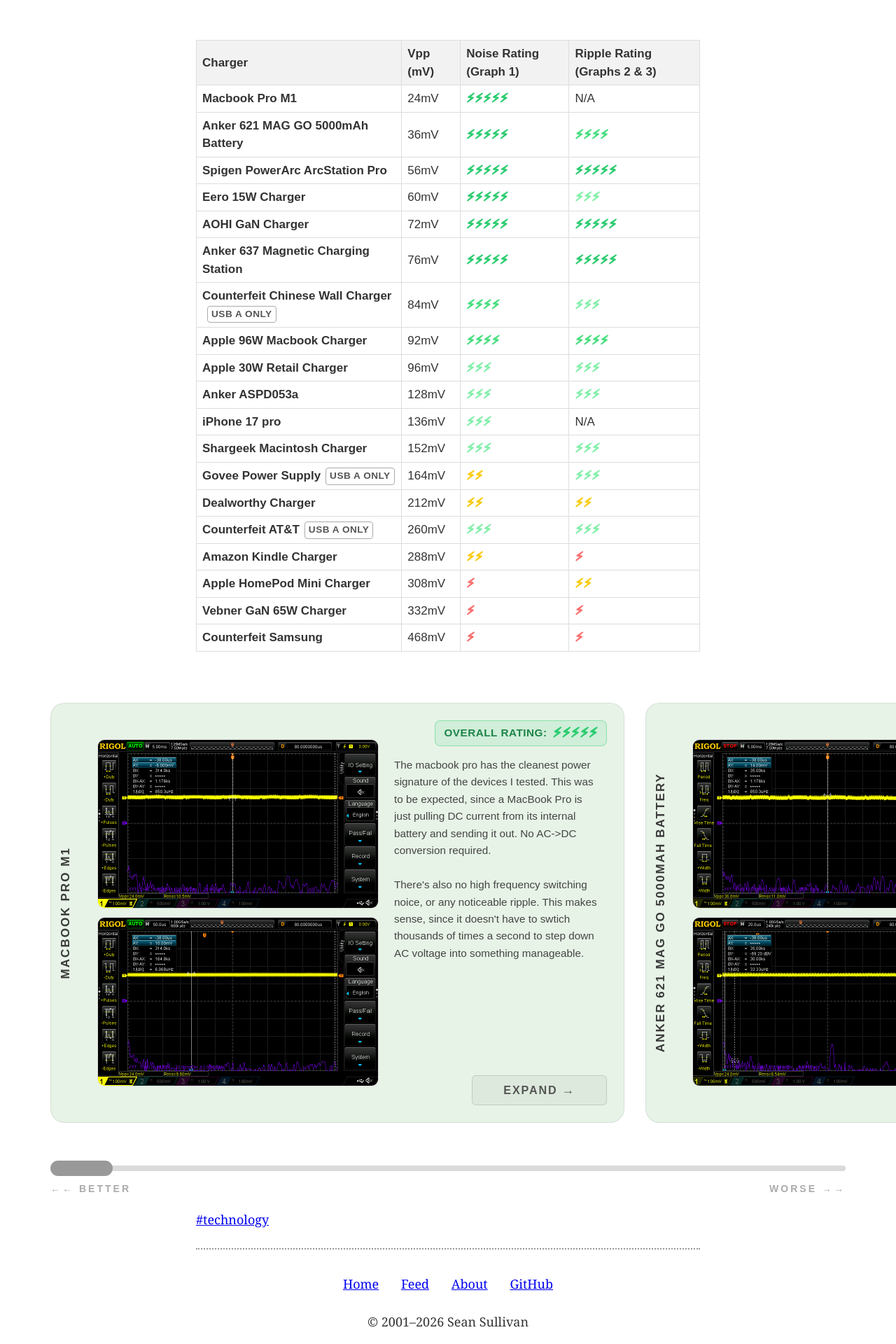
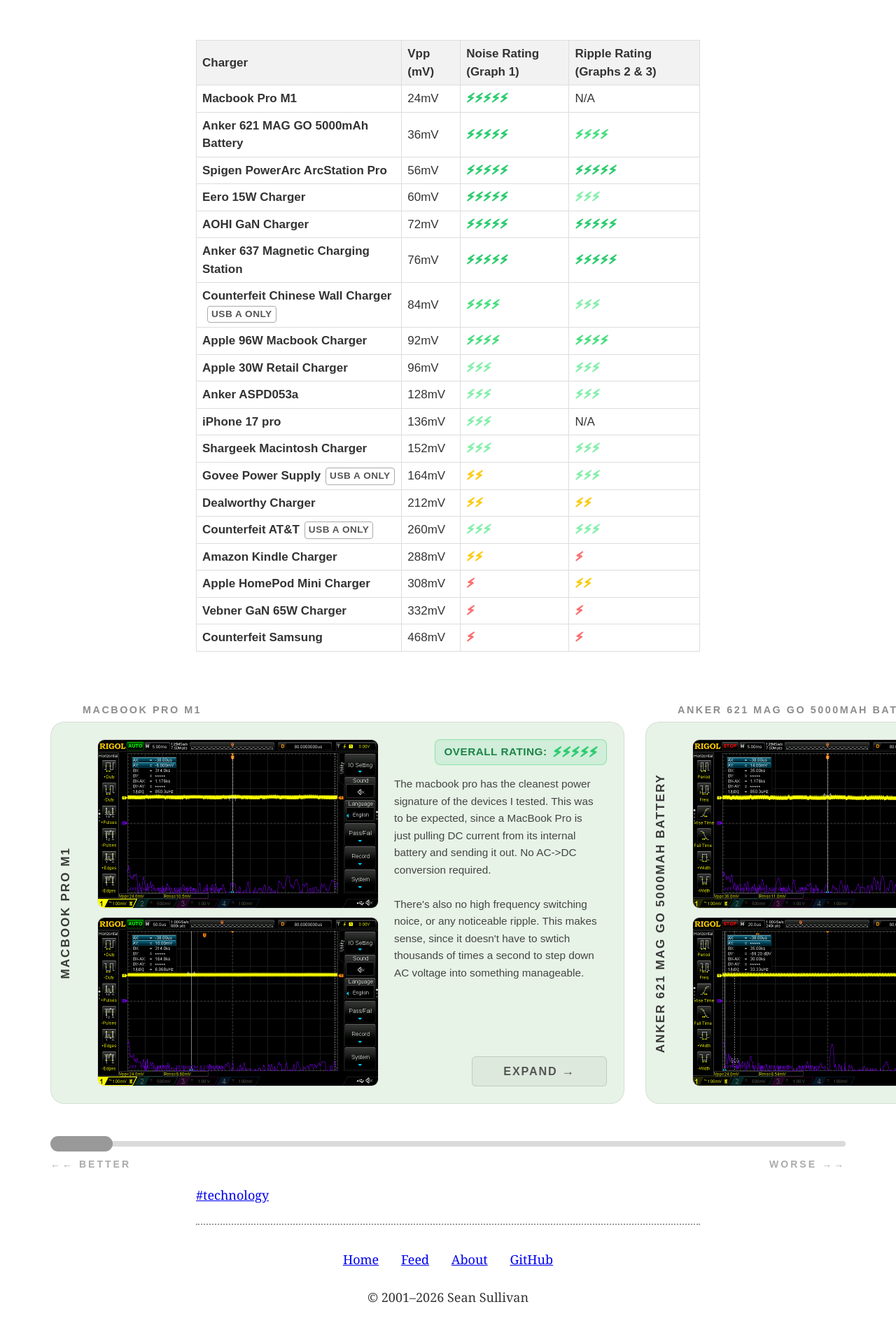
Before and after one commit to 0sps/sull1van.com, a Jekyll site: the page built from _posts/2026-01-19-a-dozen-chargers-in-the-lab.md, in a window 1280 px wide. Shown: the part 1835-3755 px from the top of the page at 70% size. Built offline with Jekyll 4.4.1, drawn with Linux system fonts in a browser that asks for light colours; after the commit the page ends 3720 px from its top, so only the background shows below that; some of the changed lines change nothing that is shown.

Commit message:
Update 2026-01-19-a-dozen-chargers-in-the-lab.md

```diff
--- a/_posts/2026-01-19-a-dozen-chargers-in-the-lab.md
+++ b/_posts/2026-01-19-a-dozen-chargers-in-the-lab.md
@@ -482,7 +482,7 @@
     padding: 24px 10%;
     padding-bottom: 10px;
     -webkit-overflow-scrolling: touch;
-    height: 680px;
+    height: 645px;
     box-sizing: border-box;
     scroll-behavior: smooth;
     -ms-overflow-style: none;
@@ -550,9 +550,33 @@
     pointer-events: none;
     margin-top: 2px;
   }
+  .card-column {
+    flex: 0 0 820px;
+    display: flex;
+    flex-direction: column;
+    gap: 6px;
+  }
+  .card-title-above {
+    font-family: sans-serif;
+    font-size: 0.8em;
+    font-weight: 800;
+    text-transform: uppercase;
+    letter-spacing: 2.5px;
+    color: rgba(0, 0, 0, 0.45);
+    padding-left: 46px;
+    white-space: nowrap;
+    overflow: hidden;
+    text-overflow: ellipsis;
+    user-select: none;
+  }
+  @media (prefers-color-scheme: dark) {
+    .card-title-above {
+      color: rgba(255, 255, 255, 0.35);
+    }
+  }
   .device-card {
-    flex: 0 0 820px;
-    height: 600px;
+    flex: 1;
+    height: 565px;
     margin: 0;
     position: relative;
     display: flex;
@@ -916,12 +940,19 @@
       margin-left: 0;
       margin-right: 0;
       padding: 24px 15px;
-      height: 730px;
+      height: 700px;
+    }
+    .card-column {
+      flex: 0 0 calc(100vw - 30px);
+    }
+    .card-title-above {
+      padding-left: 0;
+      text-align: center;
+      font-size: 0.75em;
     }
     .device-card {
-      flex: 0 0 calc(100vw - 30px);
       flex-direction: column;
-      height: 680px;
+      height: 640px;
       padding-left: 0;
     }
     .vertical-title-bar {
@@ -992,29 +1023,32 @@
 
 <div class="device-scroller" id="deviceScroller">
   {% for item in page.devices %}
-  <div class="device-card" style="background: {{ item.bg }};">
-    <div class="vertical-title-bar">
-      <div class="vertical-title-text">{{ item.name }}</div>
-    </div>
-    <div class="device-content">
-      <div class="device-images">
-        {% if item.img1 %}
-        <img src="{{ item.img1 }}" alt="{{ item.name }} 1">
-        {% endif %}
-        {% if item.img2 %}
-        <img src="{{ item.img2 }}" alt="{{ item.name }} 2">
-        {% endif %}
+  <div class="card-column">
+    <div class="card-title-above">{{ item.name }}</div>
+    <div class="device-card" style="background: {{ item.bg }};">
+      <div class="vertical-title-bar">
+        <div class="vertical-title-text">{{ item.name }}</div>
       </div>
-      <div class="device-info">
-        <div class="device-rating rating-badge-{{ item.rating }}">
-          <span style="text-transform: uppercase; letter-spacing: 0.5px;">Overall rating:</span>
-          <span class="bolt-{{ item.rating }}" style="font-size: 1.2em; line-height: 1;">
-            {% assign rating_num = item.rating | plus: 0 %}
-            {% for i in (1..rating_num) %}⚡︎{% endfor %}
-          </span>
+      <div class="device-content">
+        <div class="device-images">
+          {% if item.img1 %}
+          <img src="{{ item.img1 }}" alt="{{ item.name }} 1">
+          {% endif %}
+          {% if item.img2 %}
+          <img src="{{ item.img2 }}" alt="{{ item.name }} 2">
+          {% endif %}
         </div>
-        <figcaption>{{ item.caption | strip }}</figcaption>
-        <button class="expand-btn" onclick='openModal({{ item | jsonify | escape }}, this)'>Expand</button>
+        <div class="device-info">
+          <div class="device-rating rating-badge-{{ item.rating }}">
+            <span style="text-transform: uppercase; letter-spacing: 0.5px;">Overall rating:</span>
+            <span class="bolt-{{ item.rating }}" style="font-size: 1.2em; line-height: 1;">
+              {% assign rating_num = item.rating | plus: 0 %}
+              {% for i in (1..rating_num) %}⚡︎{% endfor %}
+            </span>
+          </div>
+          <figcaption>{{ item.caption | strip }}</figcaption>
+          <button class="expand-btn" onclick='openModal({{ item | jsonify | escape }}, this)'>Expand</button>
+        </div>
       </div>
     </div>
   </div>
```
